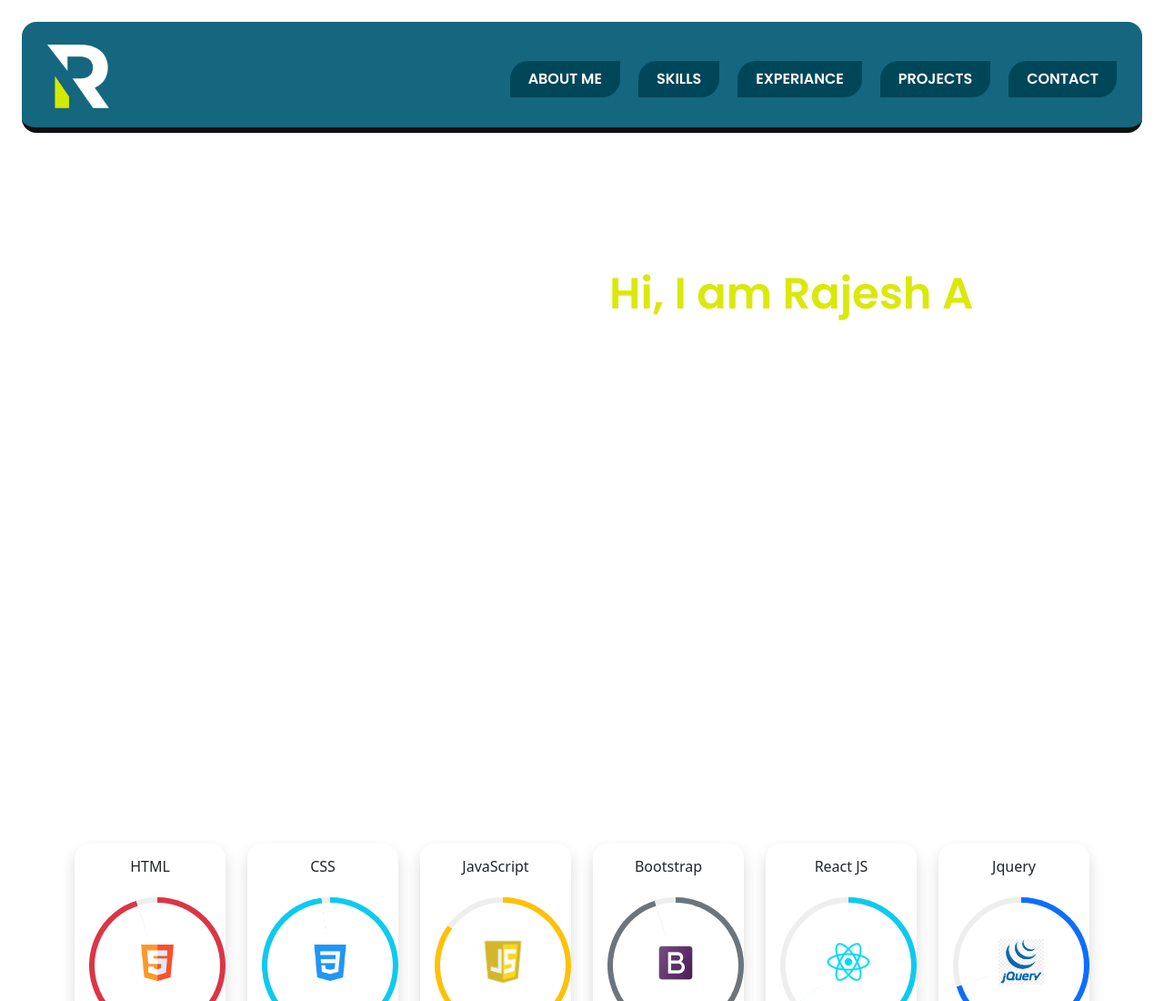
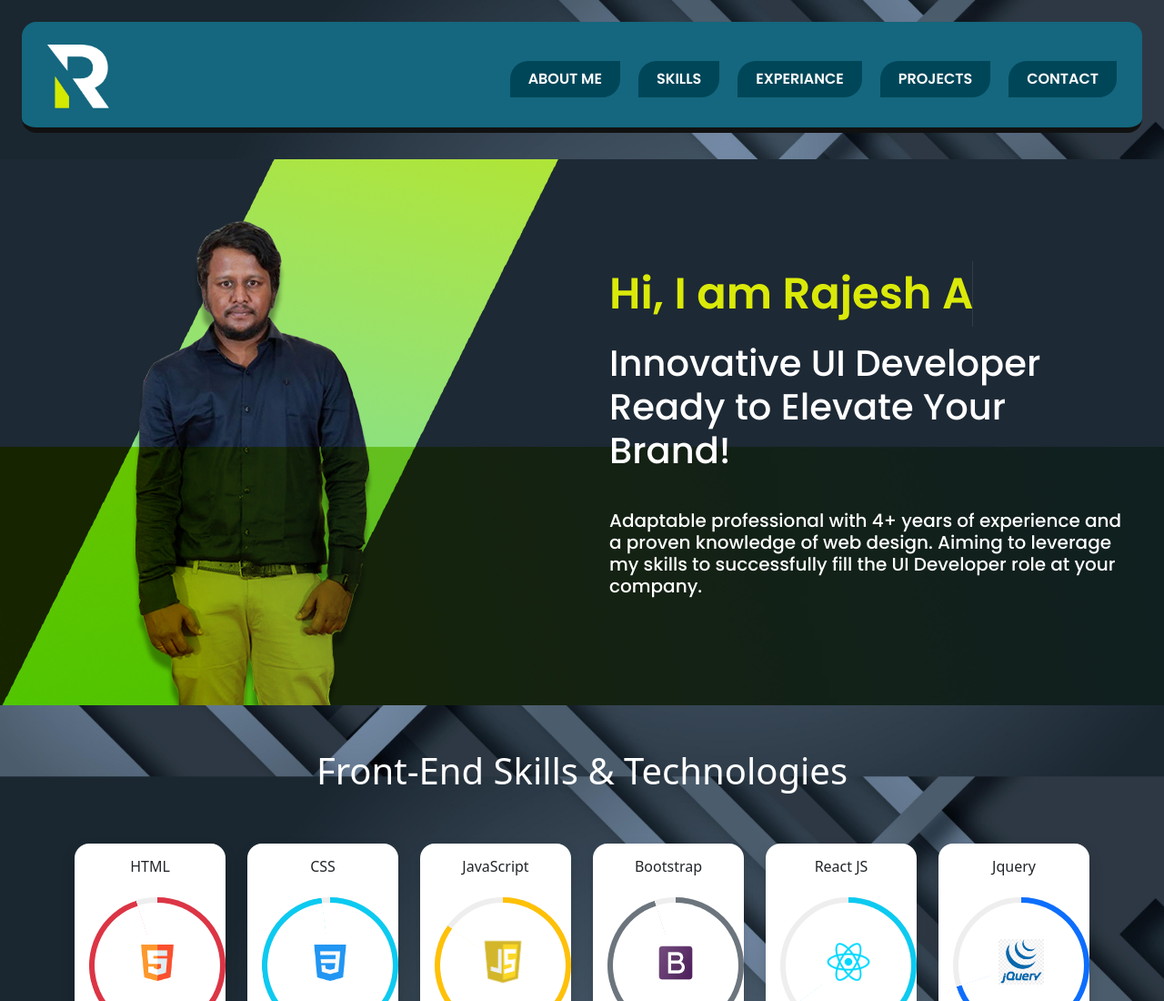
Before and after one commit to pccraju77/myportfolio.com, a plain HTML site: page index.html in a window 1280 px wide. Shown: the top 1100 px of the page at 91% size. Drawn offline with nearby package versions, Linux system fonts and the light colour scheme; the site is published under a folder, as on GitHub Pages, so addresses that start at the root find nothing.

Commit message:
css change

```diff
--- a/assets/css/style.css
+++ b/assets/css/style.css
@@ -44,7 +44,7 @@ header{
     border-bottom: 6px solid #111;
 }
 body {
-    background-image:url("/img/flat-lay11.jpg");
+    background-image:url("../../img/flat-lay11.jpg");
     background-position: center;
     background-repeat: no-repeat;
     background-size: cover;
@@ -61,7 +61,7 @@ body {
    }
    #about-container1
    {
-    background-image: url(/img/banner.jpg);
+    background-image: url('../../img/banner.jpg');
     background-repeat: no-repeat;
     background-size: cover;
     height: 600px;
```
